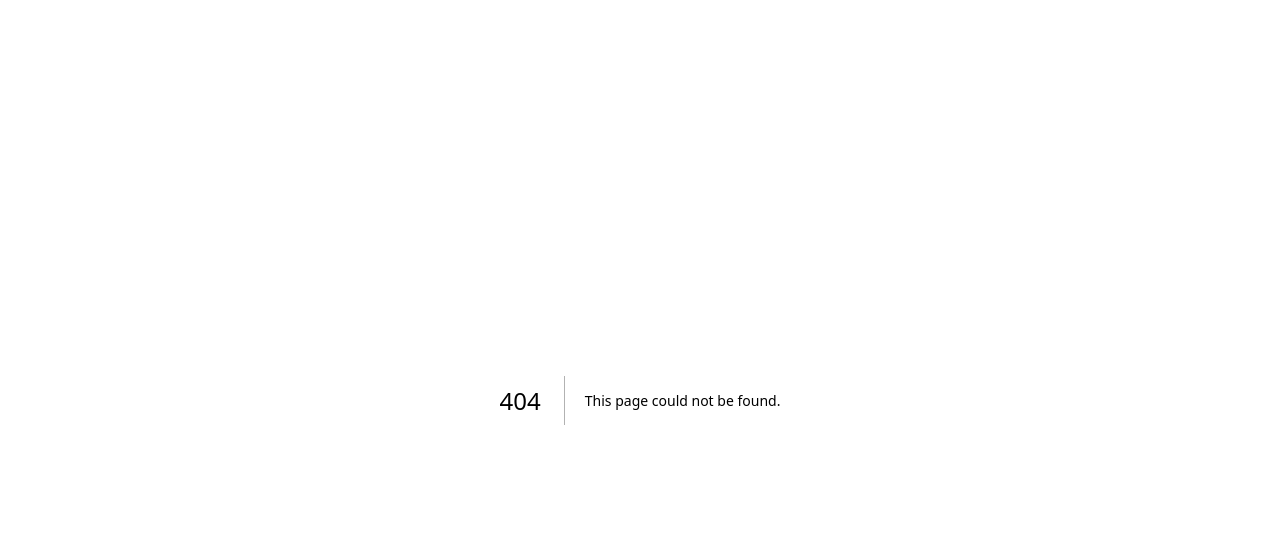
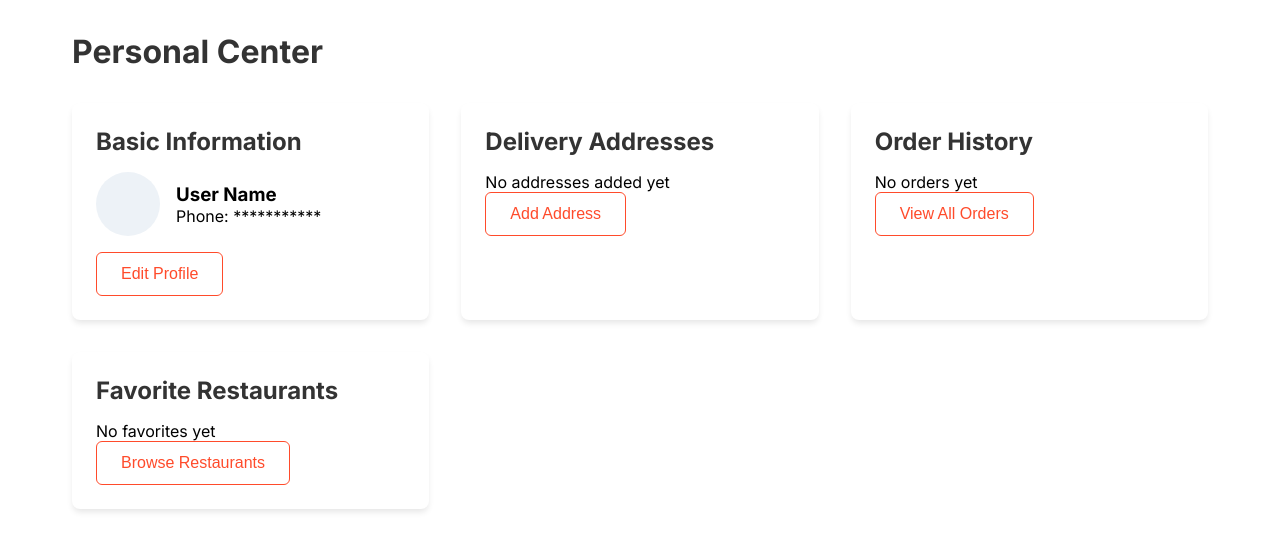
Before and after one commit to savage276/FoodDelivery-master, a Next.js app: page /profile in a window 1280 px wide. Before the commit this address had no page. Shown: the top 550 px of the page. Built offline with nearby package versions, Linux system fonts and the light colour scheme.

Commit message:
Add User and Merchant Pages

```diff
--- /dev/null
+++ b/src/app/profile/page.tsx
@@ -0,0 +1,83 @@
+'use client'
+
+import styled from 'styled-components'
+import Card from '@/components/ui/Card'
+import Button from '@/components/ui/Button'
+
+const Container = styled.div`
+  max-width: var(--max-width);
+  margin: 0 auto;
+  padding: 2rem;
+`
+
+const Title = styled.h1`
+  font-size: 2rem;
+  margin-bottom: 2rem;
+  color: ${props => props.theme.colors.text};
+`
+
+const Grid = styled.div`
+  display: grid;
+  grid-template-columns: repeat(auto-fit, minmax(300px, 1fr));
+  gap: 2rem;
+`
+
+const Section = styled(Card)`
+  h2 {
+    margin-bottom: 1rem;
+    color: ${props => props.theme.colors.text};
+  }
+`
+
+const UserInfo = styled.div`
+  display: flex;
+  align-items: center;
+  gap: 1rem;
+  margin-bottom: 1rem;
+`
+
+const Avatar = styled.div`
+  width: 64px;
+  height: 64px;
+  border-radius: 50%;
+  background-color: ${props => props.theme.colors.gray[200]};
+`
+
+export default function Profile() {
+  return (
+    <Container>
+      <Title>Personal Center</Title>
+      <Grid>
+        <Section>
+          <h2>Basic Information</h2>
+          <UserInfo>
+            <Avatar />
+            <div>
+              <h3>User Name</h3>
+              <p>Phone: ***********</p>
+            </div>
+          </UserInfo>
+          <Button variant="outline">Edit Profile</Button>
+        </Section>
+
+        <Section>
+          <h2>Delivery Addresses</h2>
+          <p>No addresses added yet</p>
+          <Button variant="outline">Add Address</Button>
+        </Section>
+
+        <Section>
+          <h2>Order History</h2>
+          <p>No orders yet</p>
+          <Button variant="outline">View All Orders</Button>
+        </Section>
+
+        <Section>
+          <h2>Favorite Restaurants</h2>
+          <p>No favorites yet</p>
+          <Button variant="outline">Browse Restaurants</Button>
+        </Section>
+      </Grid>
+    </Container>
+  )
+}
```
Also changed, not shown: src/app/auth/page.tsx (added, +101 -0 lines), src/app/restaurants/[id]/promotions/page.tsx (added, +68 -0 lines), src/app/restaurants/[id]/reviews/page.tsx (added, +87 -0 lines).
